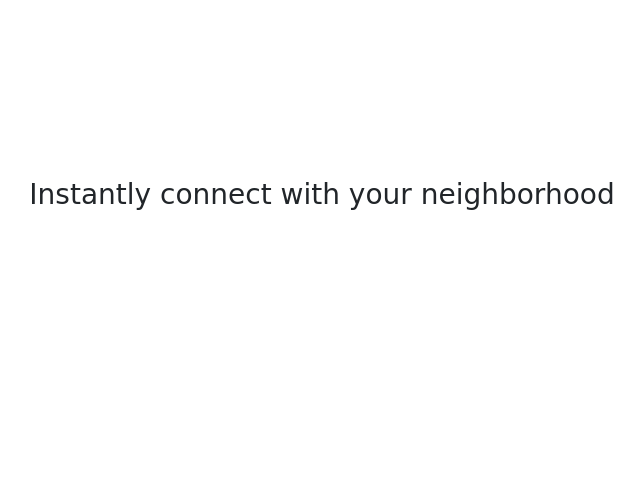
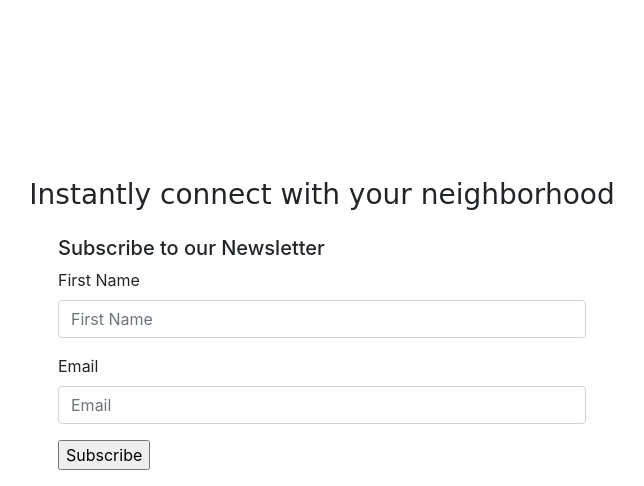
Before and after one commit to weshy007/neighborhood, a Django app: page / in a window 1280 px wide. Shown: the part 822-1308 px from the top of the page, without its empty margins (318-962 px from the left). Before the commit the page ends 1032 px from the top, so only its background shows below. Run offline with Django 3.2, Linux system fonts and the light colour scheme; some libraries are stand-ins or nearby versions; some web fonts are replaced.

Commit message:
newsletter from on the index template

```diff
--- /dev/null
+++ b/neighborhood/templates/email/welcomeemail.html
@@ -0,0 +1,6 @@
+<h1>Hello {{name}}</h1>
+
+<h5>Welcome to Delani Ratings. You will find the recent projects from your friends and profiles you follow. You will be receiving promotional email, events related to us.
+
+    We welcome you onboard
+</h5>
--- /dev/null
+++ b/neighborhood/templates/email/welcomeemail.txt
@@ -0,0 +1,5 @@
+Hello {{name}}
+
+Welcome to Delani Ratings. You will find the recent projects from your friends and profiles you follow. You will be receiving promotional email, events related to us.
+
+We welcome you onboard
--- a/neighborhood/templates/index.html
+++ b/neighborhood/templates/index.html
@@ -73,4 +73,21 @@
     </div>
 </div>
 
+<!-- Looping through news end   -->
+<div style="padding: 1rem; width: 560px;" class="container-fluid">
+    <h5 >Subscribe to our Newsletter</h5>
+
+    <form  action="{%url 'index'%}" method="post">
+    {%csrf_token%}
+
+    {% bootstrap_form letterForm layout='inline' %}
+    <input type="submit" value="Subscribe">
+    </form>
+
+</div>
+
 {% endblock %}
+
+{% block scripts %} {{block.super}}
+  <script type="text/javascript" src="{%static 'js/newsletter.js'%}"></script>
+{% endblock %}
--- a/neighborhood/urls.py
+++ b/neighborhood/urls.py
@@ -9,6 +9,9 @@ urlpatterns=[
     path('results/',views.search_profile,name = 'results'),
     path('join_hood/<id>',views.join,name='join'),
     path('leave_hood/<id>',views.leave,name='leave'),
+
+    path('ajax/newsletter/', views.newsletter, name='newsletter'),
+
     path('api/profile/', views.ProfileList.as_view()),
     path('api/users/', views.UserList.as_view()),
 ]
```
Also changed, not shown: neighborhood/migrations/0002_newsletterrecipients.py (added).
